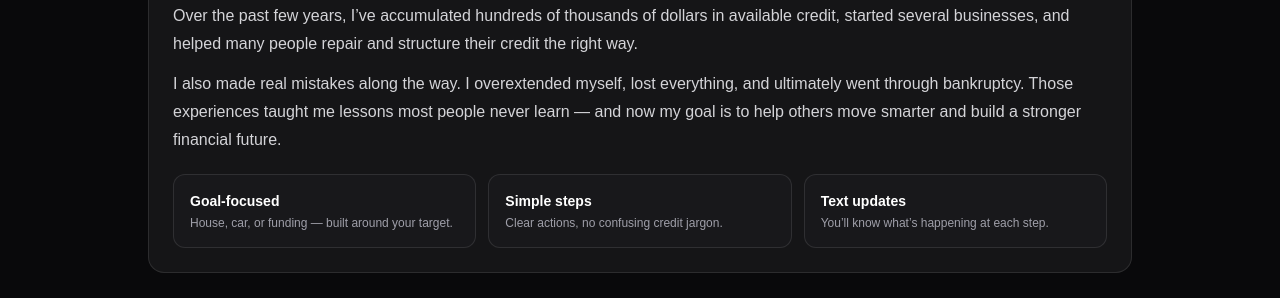
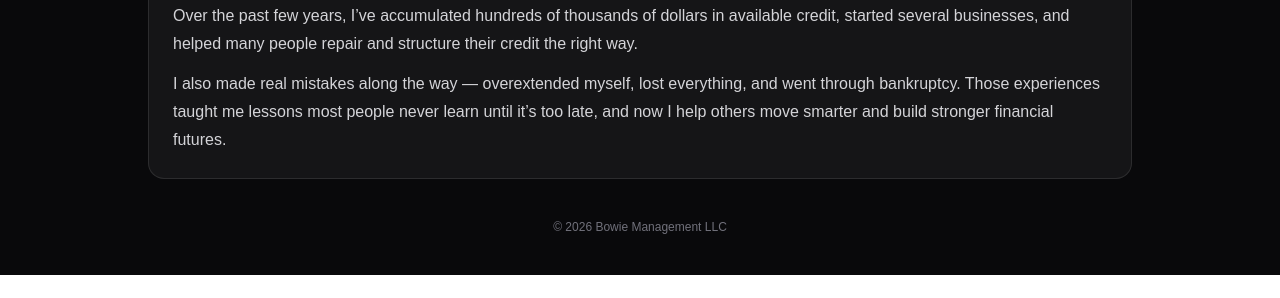
Before and after one commit to Kennybowie/Credit-repair, a Next.js app: page / in a window 1280 px wide. Shown: the part 1021-1319 px from the top of the page. After the commit the page ends 1296 px from the top, so only its background shows below. Built offline with nearby package versions, Linux system fonts and the light colour scheme.

Commit message:
Remove testing fields from consultation form

```diff
--- a/app/page.tsx
+++ b/app/page.tsx
@@ -103,9 +103,7 @@ export default function Home() {
               </button>
 
               <div className="rounded-xl border border-white/10 bg-zinc-900 p-4 text-xs text-zinc-300">
-                <div className="font-semibold text-white">
-                  What happens next?
-                </div>
+                <div className="font-semibold text-white">What happens next?</div>
                 <p className="mt-2">
                   You’ll get a text from me with the next step and what I need to
                   review your situation.
@@ -138,38 +136,16 @@ export default function Home() {
 
             <p className="mt-3 text-zinc-300 leading-7">
               Over the past few years, I’ve accumulated hundreds of thousands of
-              dollars in available credit, started several businesses, and
-              helped many people repair and structure their credit the right way.
+              dollars in available credit, started several businesses, and helped
+              many people repair and structure their credit the right way.
             </p>
 
             <p className="mt-3 text-zinc-300 leading-7">
-              I also made real mistakes along the way. I overextended myself,
-              lost everything, and ultimately went through bankruptcy. Those
-              experiences taught me lessons most people never learn — and now
-              my goal is to help others move smarter and build a stronger
-              financial future.
+              I also made real mistakes along the way — overextended myself, lost
+              everything, and went through bankruptcy. Those experiences taught
+              me lessons most people never learn until it’s too late, and now I
+              help others move smarter and build stronger financial futures.
             </p>
-
-            <div className="mt-5 grid gap-3 sm:grid-cols-3">
-              <div className="rounded-xl border border-white/10 bg-zinc-900 p-4">
-                <div className="text-sm font-semibold">Goal-focused</div>
-                <div className="mt-1 text-xs text-zinc-400">
-                  House, car, or funding — built around your target.
-                </div>
-              </div>
-              <div className="rounded-xl border border-white/10 bg-zinc-900 p-4">
-                <div className="text-sm font-semibold">Simple steps</div>
-                <div className="mt-1 text-xs text-zinc-400">
-                  Clear actions, no confusing credit jargon.
-                </div>
-              </div>
-              <div className="rounded-xl border border-white/10 bg-zinc-900 p-4">
-                <div className="text-sm font-semibold">Text updates</div>
-                <div className="mt-1 text-xs text-zinc-400">
-                  You’ll know what’s happening at each step.
-                </div>
-              </div>
-            </div>
           </div>
         </section>
 
```
